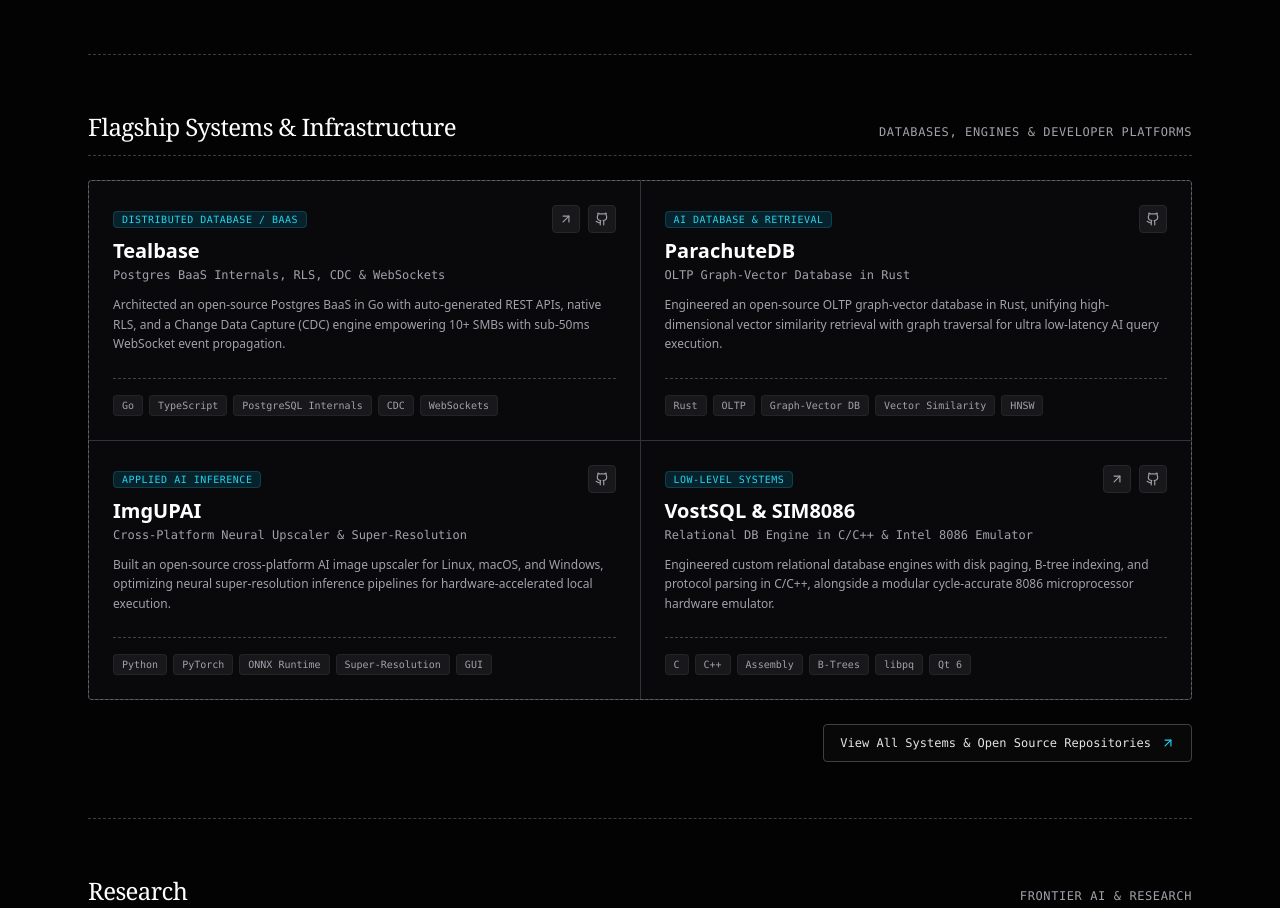
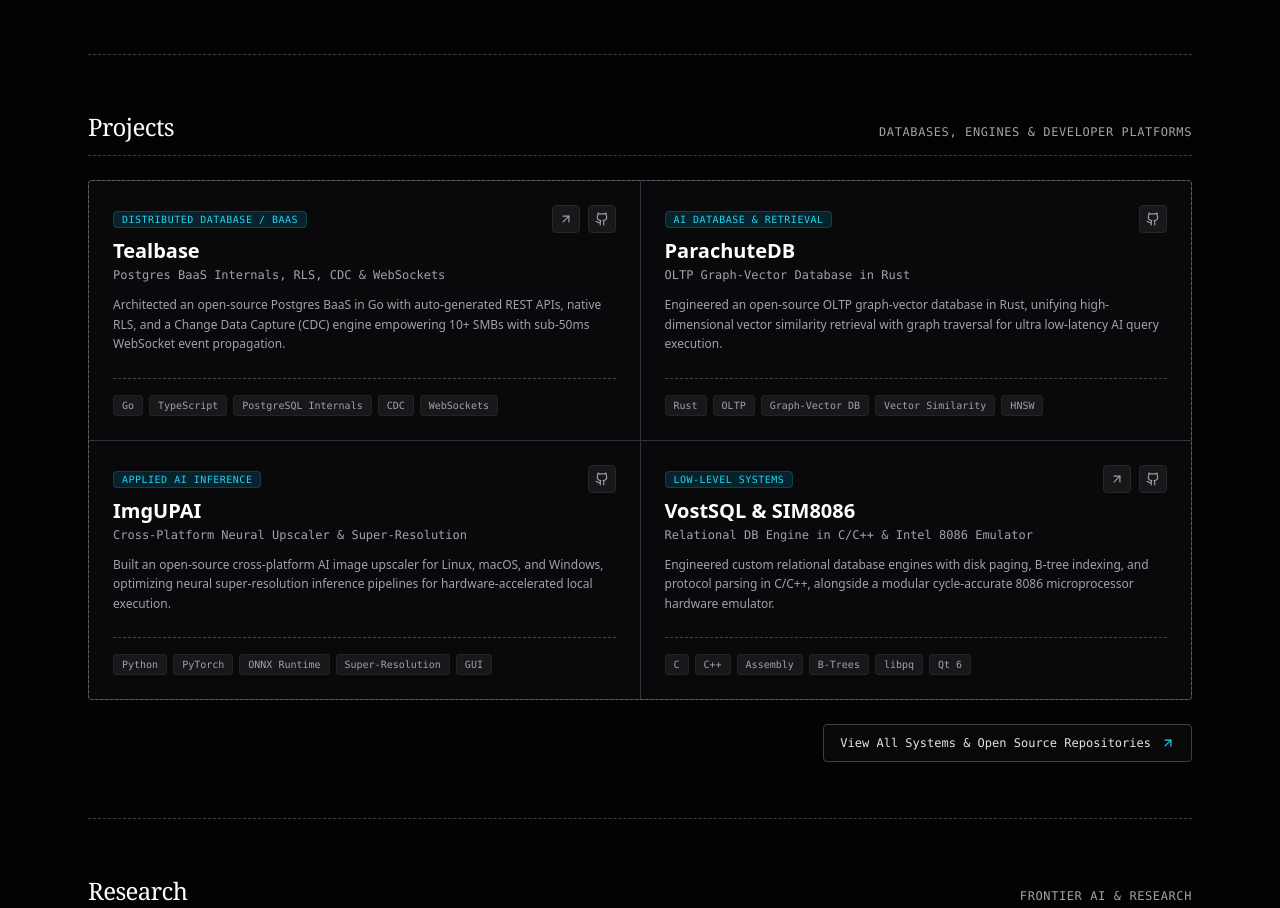
Before and after one commit to ekjotsinghmakhija/website, a Next.js app: page / in a window 1280 px wide. Shown: the part 2990-3898 px from the top of the page. Built offline with nearby package versions, Linux system fonts and the light colour scheme.

Commit message:
feat: updated basic data

```diff
--- a/src/components/sections/GridProjects.tsx
+++ b/src/components/sections/GridProjects.tsx
@@ -61,7 +61,7 @@ export default function GridProjects() {
   return (
     <section id="featured-work" className="py-14 border-b border-dashed border-zinc-700/80">
       <SectionHeading badge="Databases, Engines & Developer Platforms">
-        Flagship Systems & Infrastructure
+        Projects
       </SectionHeading>
 
       <div className="grid grid-cols-1 md:grid-cols-2 gap-px bg-zinc-700/80 border border-dashed border-zinc-700/80 rounded overflow-hidden">
```
